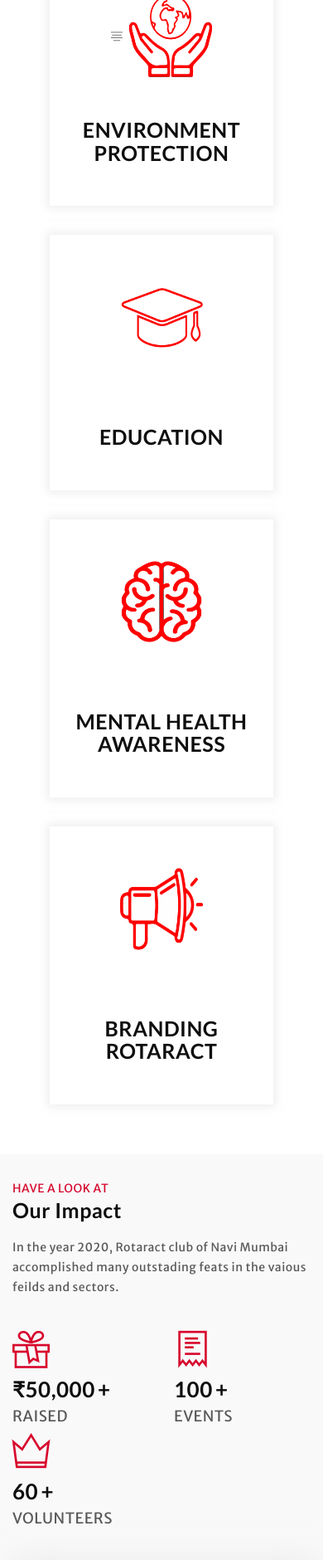
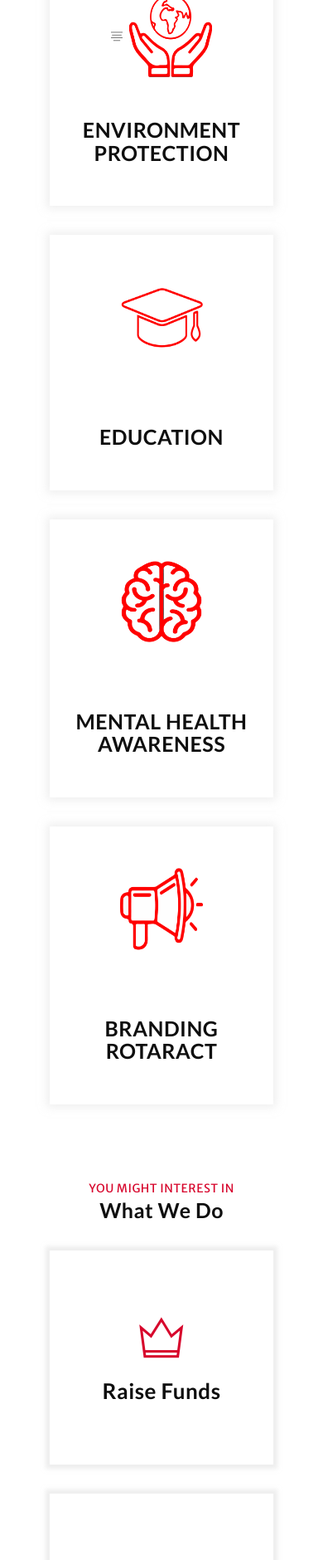
Before and after one commit to smaranx/racnavimumbai, a PHP site: page / in a window 390 px wide; the page is wider, and only the part inside the window is pictured. Shown: the part 2375-4255 px from the top of that part at 83% size. Run offline with PHP 8.4, Linux system fonts and the light colour scheme; some libraries are stand-ins or nearby versions.

Commit message:
Removed : ❌ Impact section

```diff
--- a/index.php
+++ b/index.php
@@ -271,141 +271,7 @@
     <!-- End of thurst areas
 	============================================= -->
 
-    <!-- Start of Our Impact
-	============================================= -->
-    <section id="our-impact" class="our-impact-section">
-      <div class="container">
-        <div class="row section-content">
-          <div class="our-impact-section-content">
-            <div class="row">
-              <div class="col-sm-8">
-                <div class="section-title text-center pull-left">
-                  <div class="section-title-text text-uppercase text-left">
-                    <p>HAVE A LOOK AT</p>
-                  </div>
-                  <div class="section-title-text text-left pb35">
-                    <h2>Our Impact</h2>
-                  </div>
-                  <div class="section-title-text-1 text-left">
-                    <p>
-                      In the year 2020, Rotaract club of Navi Mumbai
-                      accomplished many outstading feats in the vaious feilds
-                      and sectors.
-                    </p>
-                  </div>
-                </div>
-                <!-- /section-title -->
-                <div class="impact-achieve">
-                  <div class="row">
-                    <div class="col-sm-4 col-xs-6">
-                      <div class="impact-achieve-content clearfix">
-                        <div class="impact-achievet-icon-text text-left">
-                          <div class="impact-achieve-icon">
-                            <span class="red ti-gift"></span>
-                          </div>
-                          <div class="impact-achieve-text text-uppercase">
-                            <span class="dolor">₹</span
-                            ><span class="count">50,000</span>
-                            <span class="dolor">+</span>
-                            <p>RAISED</p>
-                          </div>
-                        </div>
-                      </div>
-                    </div>
-                    <!-- /1st-count -->
 
-                    <div class="col-sm-4 col-xs-6">
-                      <div class="impact-achieve-content">
-                        <div class="impact-achievet-icon-text text-left">
-                          <div class="impact-achieve-icon">
-                            <span class="red ti-receipt"></span>
-                          </div>
-                          <div class="impact-achieve-text text-uppercase">
-                            <span class="count">100</span>
-                            <span class="dolor">+</span>
-                            <p>events</p>
-                          </div>
-                        </div>
-                      </div>
-                    </div>
-                    <!-- /1st-count -->
-
-                    <div class="col-sm-4 col-xs-12">
-                      <div class="impact-achieve-content">
-                        <div class="impact-achievet-icon-text text-left">
-                          <div class="impact-achieve-icon">
-                            <span class="red ti-crown"></span>
-                          </div>
-                          <div class="impact-achieve-text text-uppercase">
-                            <span class="count">60</span>
-                            <span class="dolor">+</span>
-                            <p>Volunteers</p>
-                          </div>
-                        </div>
-                      </div>
-                    </div>
-                    <!-- /1st-count -->
-                  </div>
-                </div>
-              </div>
-              <!-- /col-md-8 -->
-              <div class="col-sm-4">
-                <div class="impact-left-content">
-                  <div class="top-border">
-                    <span class="border-1"></span>
-                    <span class="border-2"></span>
-                    <span class="border-3"></span>
-                  </div>
-                  <div class="become-member">
-                    <div class="become-member-head pb30">
-                      <h3 class="black">Become a Part Of Our World</h3>
-                    </div>
-                    <div class="become-member-form">
-                      <form action="#" method="post">
-                        <div class="contact-info mb20">
-                          <input
-                            class="name"
-                            name="name"
-                            type="text"
-                            placeholder="Name"
-                          />
-                        </div>
-                        <div class="contact-info mb20">
-                          <input
-                            class="name"
-                            name="name"
-                            type="text"
-                            placeholder="Email"
-                          />
-                        </div>
-                        <div class="contact-info mb20">
-                          <input
-                            class="Message"
-                            name="Message"
-                            type="text"
-                            placeholder="Message"
-                          />
-                        </div>
-                        <div class="become-member-button text-center">
-                          <button type="submit" value="Submit">
-                            Become a Volunteer
-                          </button>
-                        </div>
-                      </form>
-                    </div>
-                  </div>
-                </div>
-              </div>
-            </div>
-          </div>
-          <!-- /our-impact-section-content -->
-        </div>
-        <!-- /row -->
-      </div>
-      <!-- /container -->
-    </section>
-    <!-- End of Our Impact
-	============================================= -->
 
     <!-- Start of can we do section
 	============================================= -->
```
